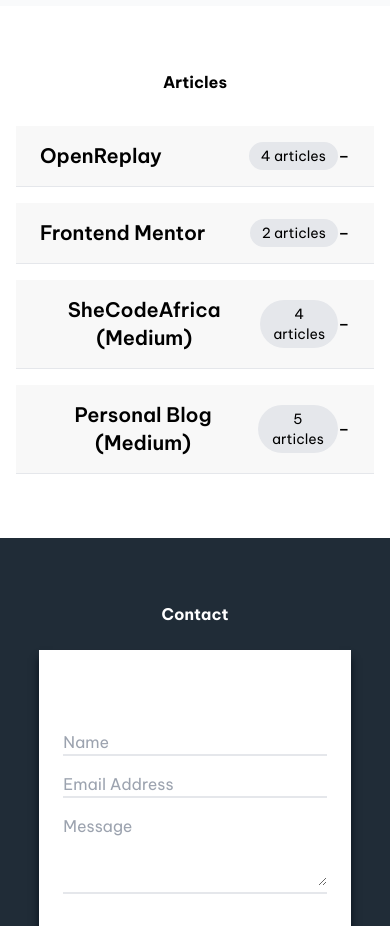
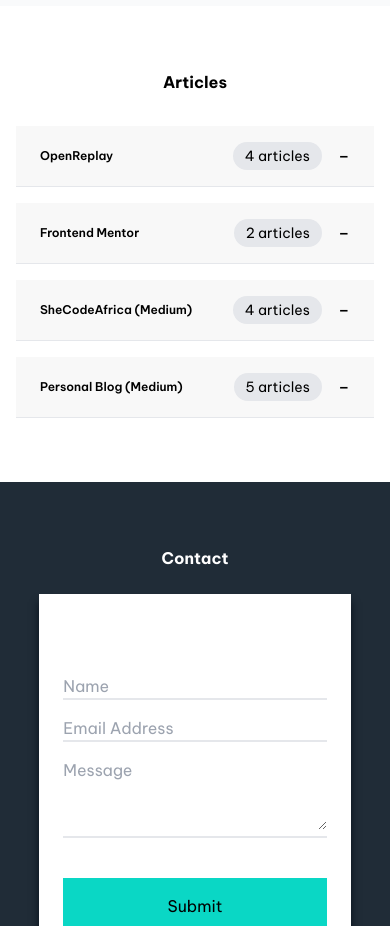
Before and after one commit to Hikmahx/Hikmah-s-Portfolio-Website, a React (Create React App) app: page / in a window 390 px wide. Shown: the part 8180-9106 px from the top of the page. Built offline with nearby package versions, Linux system fonts and the light colour scheme.

Commit message:
responsive styling

```diff
--- a/src/components/Articles.jsx
+++ b/src/components/Articles.jsx
@@ -154,13 +154,13 @@ const Articles = () => {
               onClick={() => togglePublication(pub.publication)}
               className={`w-full px-6 py-4 ${
                 expandedPublication === pub.publication ? 'border-gray-500' : ''
-              } flex items-center justify-between bg-zinc-200 hover:bg-gray-800/50 transition-colors`}
+              } flex items-center justify-between gap-4 bg-zinc-200 hover:bg-gray-800/50 transition-colors`}
             >
               <div className='flex items-center gap-3 w-96 justify-between'>
-                <span className='text-xl font-semibold w-[80%]'>
+                <span className='text-xs lg:text-xl font-semibold text-left w-[80%]'>
                   {pub.publication}
                 </span>
-                <span className='px-3 py-1 rounded-full bg-gray-200 text-sm flex justify-end'>
+                <span className='text-xs lg:text-base px-3 py-1 rounded-full bg-gray-200 text-sm flex justify-end min-w-max'>
                   {pub.articles.length}{' '}
                   {pub.articles.length === 1 ? 'article' : 'articles'}
                 </span>
```
